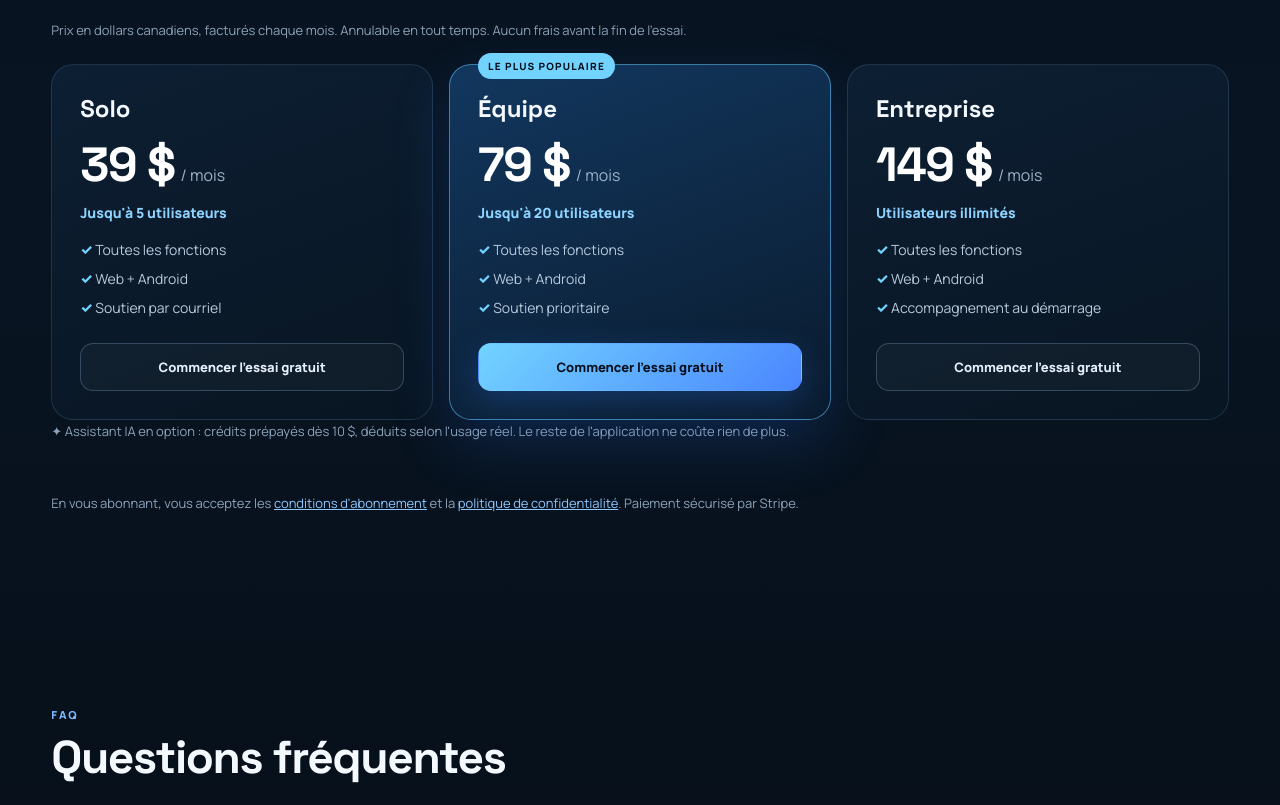
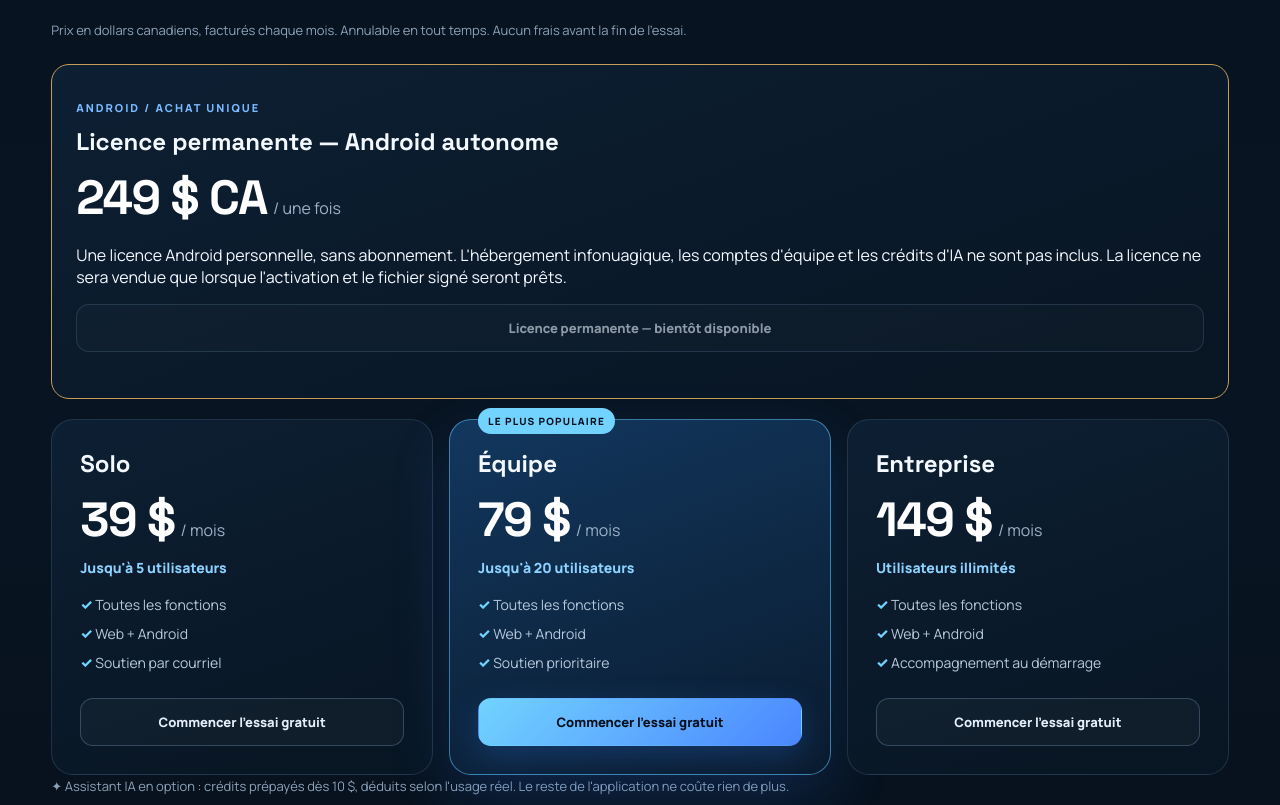
Before and after one commit to bisaillonpatrick1979-dev/hailite-labs, a plain HTML site: page public/hailite-manager.html in a window 1280 px wide. Shown: the part 1455-2260 px from the top of the page. Drawn offline with Linux system fonts and the light colour scheme.

Commit message:
feat(storefront): présenter la licence unique en brouillon sans facturer avant activation

```diff
--- a/public/hailite-manager.html
+++ b/public/hailite-manager.html
@@ -76,6 +76,17 @@
       <p class="pm-note" data-fr>Prix en dollars canadiens, facturés chaque mois. Annulable en tout temps. Aucun frais avant la fin de l'essai.</p>
       <p class="pm-note" data-en>Prices in Canadian dollars, billed monthly. Cancel anytime. No charge before the trial ends.</p>
 
+      <div class="pm-plan" style="margin:0 0 1.25rem;padding:1.5rem;border:1px solid #c79c57;border-radius:18px">
+        <p class="kicker">ANDROID / ACHAT UNIQUE</p>
+        <h3><span data-fr>Licence permanente — Android autonome</span><span data-en>Lifetime licence — standalone Android</span></h3>
+        <p class="pm-price"><strong>249 $ CA</strong> <span data-fr>/ une fois</span><span data-en>/ one time</span></p>
+        <p data-fr>Une licence Android personnelle, sans abonnement. L'hébergement infonuagique, les comptes d'équipe et les crédits d'IA ne sont pas inclus. La licence ne sera vendue que lorsque l'activation et le fichier signé seront prêts.</p>
+        <p data-en>Personal Android software licence, no subscription. Cloud hosting, team accounts and AI credits are not included. Checkout will open only after activation and the signed file are ready.</p>
+        <button id="licenceBuy" class="btn btn-ghost" type="button" disabled>
+          <span data-fr>Licence permanente — bientôt disponible</span><span data-en>Lifetime licence — coming soon</span>
+        </button>
+        <p class="pm-note" id="licenceStatut" role="status" aria-live="polite"></p>
+      </div>
       <div class="pm-plans">
         <article class="pm-plan">
           <h3>Solo</h3>
```
